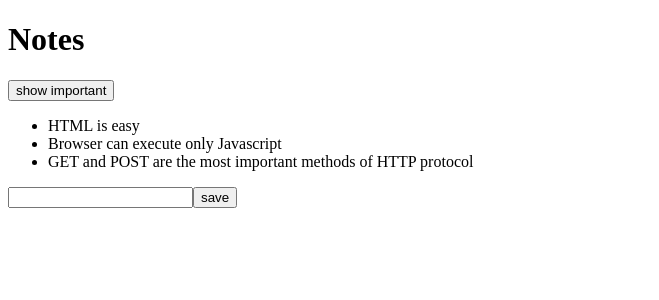
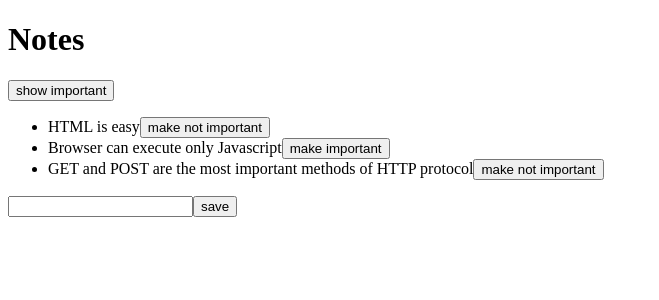
Before and after one commit to Taka571/fullstackopen2019, a React (Create React App) app: page / in a window 1280 px wide. Shown: the top 300 px of the page, without its empty margins (0-659 px from the left). Built offline with nearby package versions, Linux system fonts and the light colour scheme; data requests are answered from the project's data file.

Commit message:
add changing importance function

```diff
--- a/src/App.js
+++ b/src/App.js
@@ -38,10 +38,21 @@
     ? notes
     : notes.filter(note => note.important === true)
 
+  const toggleImportanceOf = id => {
+    const url = `http://localhost:3001/notes/${id}`
+    const note = notes.find(n => n.id === id)
+    const changedNote = { ...note, important: !note.important }
+
+    axios.put(url, changedNote).then(response => {
+      setNotes(notes.map(note => note.id !== id ? note : response.data))
+    })
+  }
+
   const rows = () => notesToShow.map(note =>
     <Note
       key={note.id}
       note={note}
+      toggleImportance={() => toggleImportanceOf(note.id)}
     />
   )
 
--- a/src/components/Note.js
+++ b/src/components/Note.js
@@ -1,8 +1,14 @@
 import React from 'react'
 
-const Note = ({ note }) => {
+const Note = ({ note, toggleImportance }) => {
+  const label = note.important
+    ? 'make not important' : 'make important'
+
   return (
-    <li>{note.content}</li>
+    <li>
+      {note.content}
+      <button onClick={toggleImportance}>{label}</button>
+    </li>
   )
 }
 
```
